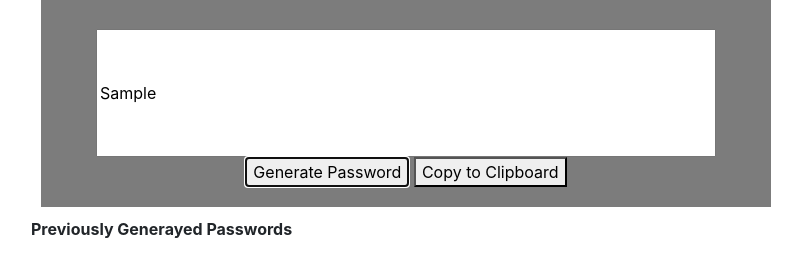
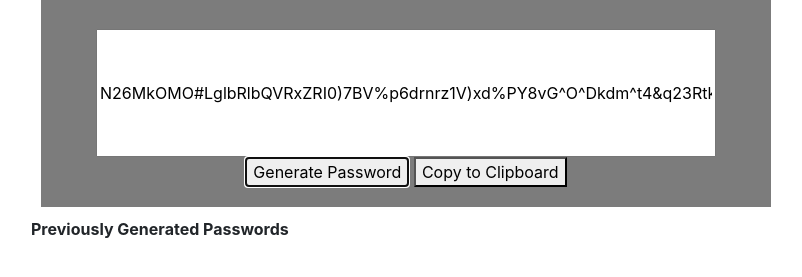
Before and after one commit to casey-moldavon/password-generator, a plain HTML site: page index.html in a window 1280 px wide. Both pictures are taken after typing "Sample" into the empty fields and a click on the button "Generate Password". Shown: the part 81-358 px from the top of the page, without its empty margins (244-1046 px from the left). Drawn offline with nearby package versions, Linux system fonts and the light colour scheme.

Commit message:
Adding Javascript with completed Random Password Generator! XD

```diff
--- a/index.html
+++ b/index.html
@@ -39,18 +39,18 @@
                 <div class="content">
                     <h1>Password Generator</h1>
                     <br>
-                    <input type="text" id="password-display">
+                    <input type="text" id="password">
                     <br>
-                    <button onclick="">Generate Password</button>
-                    <button onclick="">Copy to Clipboard</button>
+                    <button onclick="myFunction()">Generate Password</button>
+                    <button type="button">Copy to Clipboard</button>
 
-                    <div id="length"></div>
+                    <!-- <div id="length"></div> -->
                 </div>
 
                 <div class="previous_passwords">
-                    <b>Previously Generayed Passwords</b>
+                    <b>Previously Generated Passwords</b>
                     <br>
-                    <div class="previousPasswords"></div>
+                    <div id="last_passwords"></div>
                 </div>
 
             </div>
@@ -61,29 +61,26 @@
 
 
 
-    <script type="text/javascript">
+    <script>
         //generate random password
 
-        function generate(){
+        function myFunction(){
 
             //random char length generator
             let charLength = Math.floor((Math.random() * 128) + 8);
 
             //all possible/available password values
-            let characters = "aAbBcCdDeEfFgGhHiIjJkKlLmMnNoOpPqQrRsStTuUvVwWxXyYzZ1234567890`~!@#$%^&*()-_=+";
-            let currentPassword = "";
-            let previousPasswords = [];
+            let chars = "aAbBcCdDeEfFgGhHiIjJkKlLmMnNoOpPqQrRsStTuUvVwWxXyYzZ1234567890!@#$%^&*()_+";
+            let currentPW = ""; //current password that will display what is currently generated
+            let previousPW = []; //previous passwords generated in the past (stored here)
 
             //create for loop to generate random password based on char from characters variable
             //randomize character length between 8 and 128
-            //(possibly give option to choose strength of password from list: "short" "medium" "long") *************work on later**************
-            for(var i = 0; - <=){
-
-
-
-            previousPasswords.push(currentPassword)
+            //(possibly give option to choose strength of password from list: "short" "medium" "long") **********work on later***********
+            for(var i = 0; i <= charLength; i++) {
+                currentPW = currentPW + chars[Math.floor((Math.random() * Math.floor(chars.length -1)))];
             }
-
+            document.getElementById("password").value = currentPW; //adds currentPW to password (display)
         }
 
 
--- a/style.css
+++ b/style.css
@@ -10,7 +10,7 @@
     text-align: center;
 }
 
-#password-display {
+#password {
     padding-top: 50px;
     padding-bottom: 50px;
     width: 100%;
```
Also changed, not shown: images/step-1-html.jpg (added), images/step-2-css.jpg (added), 1 other file.
